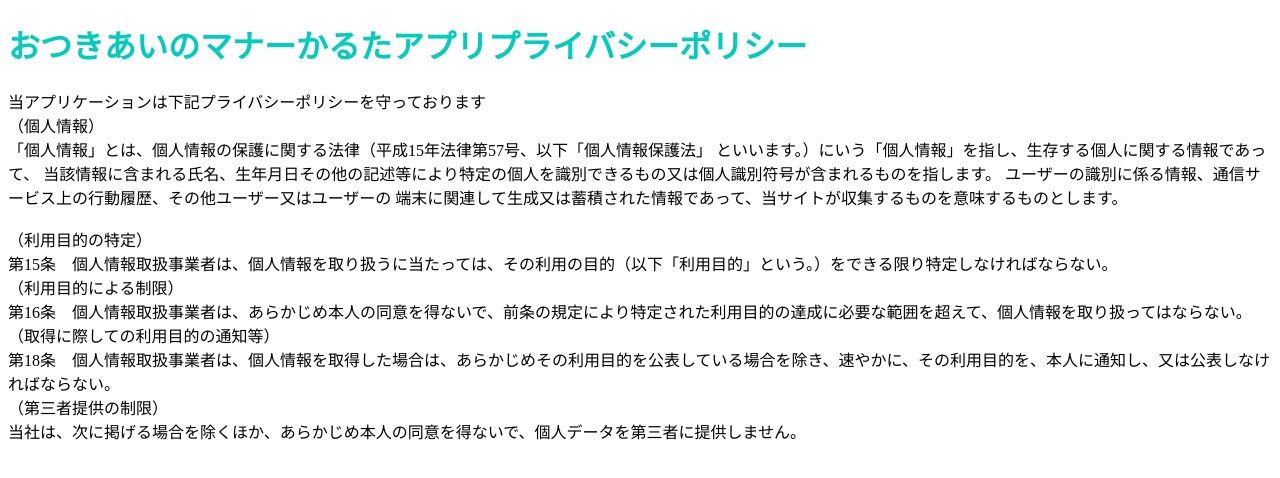
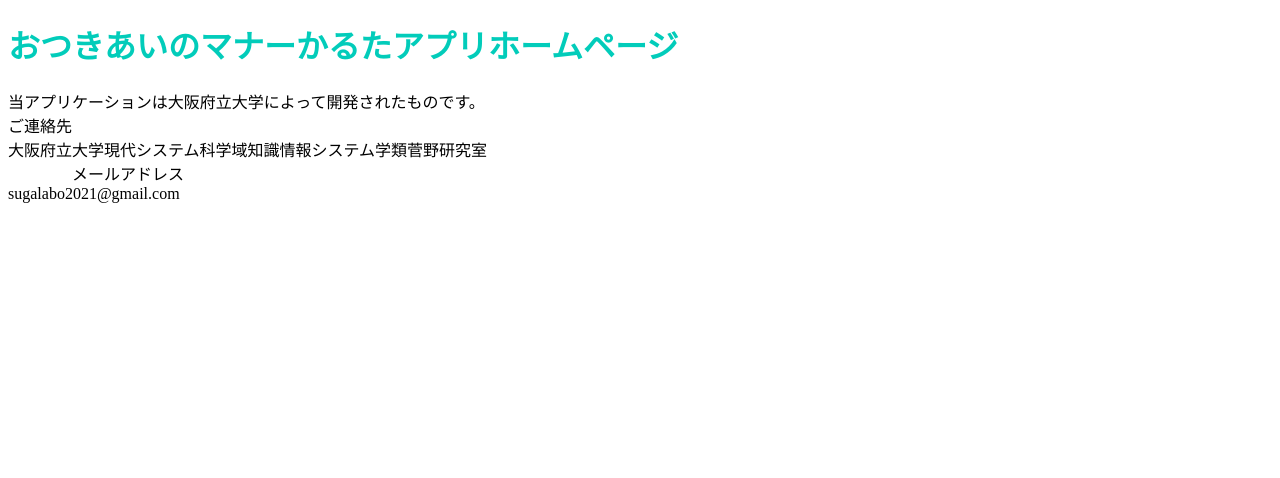
Before and after one commit to Ksrnru/Ksrnru.github.io, a plain HTML site: page index.html in a window 1280 px wide. Drawn offline with Linux system fonts and the light colour scheme.

Commit message:
Update index.html

```diff
--- a/index.html
+++ b/index.html
@@ -6,18 +6,13 @@
     <title>Progate</title>
   </head>
   <body>
-    <h1 class="title">おつきあいのマナーかるたアプリプライバシーポリシー</h1>
-    <p>当アプリケーションは下記プライバシーポリシーを守っております<br>
-        （個人情報）<br>
-        「個人情報」とは、個人情報の保護に関する法律（平成15年法律第57号、以下「個人情報保護法」 といいます。）にいう「個人情報」を指し、生存する個人に関する情報であって、 当該情報に含まれる氏名、生年月日その他の記述等により特定の個人を識別できるもの又は個人識別符号が含まれるものを指します。
-        ユーザーの識別に係る情報、通信サービス上の行動履歴、その他ユーザー又はユーザーの 端末に関連して生成又は蓄積された情報であって、当サイトが収集するものを意味するものとします。<br><br>
-        （利用目的の特定）<br>
-        第15条　個人情報取扱事業者は、個人情報を取り扱うに当たっては、その利用の目的（以下「利用目的」という。）をできる限り特定しなければならない。<br>
-        （利用目的による制限）<br>
-        第16条　個人情報取扱事業者は、あらかじめ本人の同意を得ないで、前条の規定により特定された利用目的の達成に必要な範囲を超えて、個人情報を取り扱ってはならない。<br>
-        （取得に際しての利用目的の通知等）<br>
-        第18条　個人情報取扱事業者は、個人情報を取得した場合は、あらかじめその利用目的を公表している場合を除き、速やかに、その利用目的を、本人に通知し、又は公表しなければならない。<br>
-        （第三者提供の制限）<br>
-        当社は、次に掲げる場合を除くほか、あらかじめ本人の同意を得ないで、個人データを第三者に提供しません。</p>
+    <h1 class="title">おつきあいのマナーかるたアプリホームページ</h1>
+    <p>当アプリケーションは大阪府立大学によって開発されたものです。<br>
+        ご連絡先<br>
+        大阪府立大学現代システム科学域知識情報システム学類菅野研究室<br>
+      　　　　メールアドレス<br>
+        sugalabo2021@gmail.com<br>
+        <br>
+        </p>
   </body>
 </html>
```
